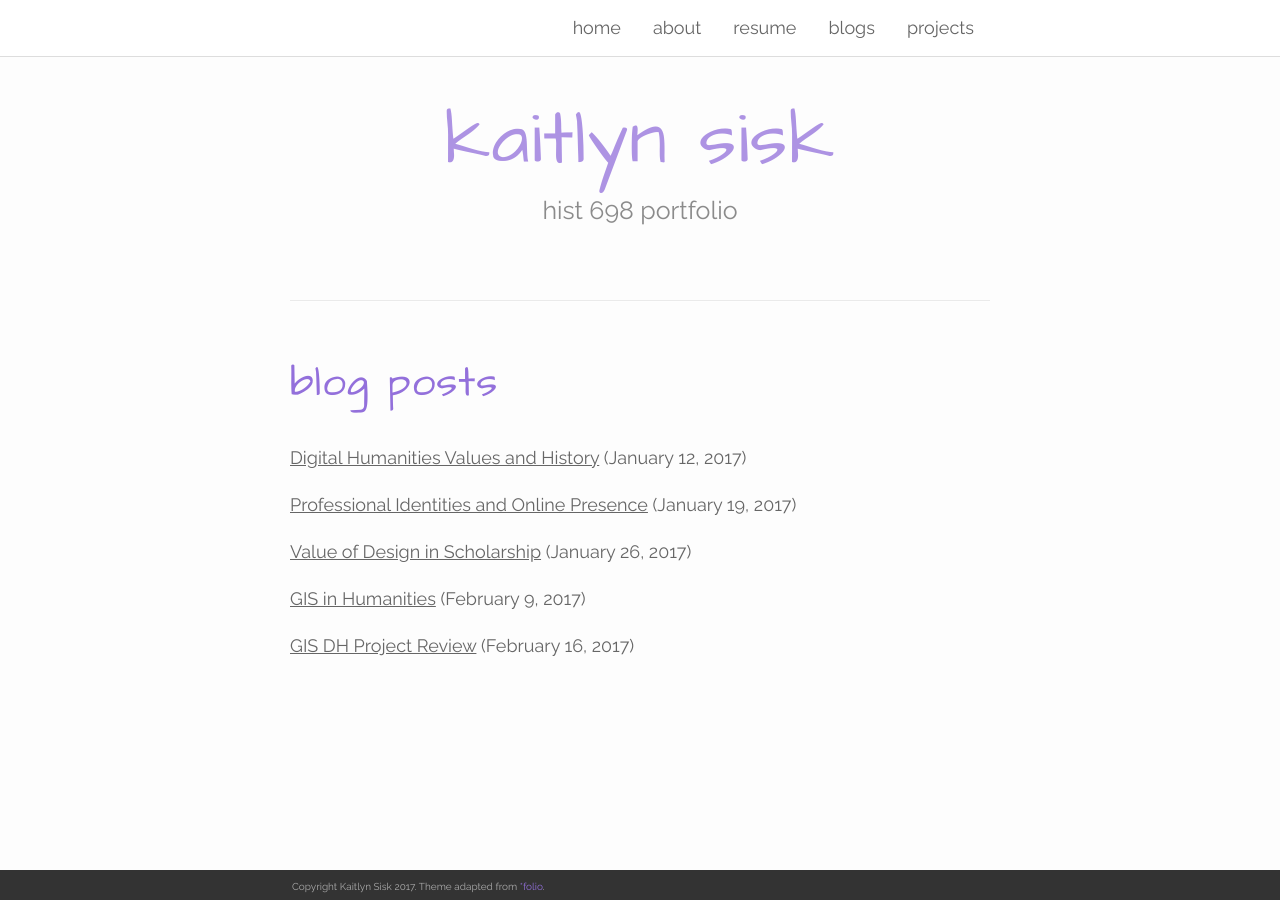
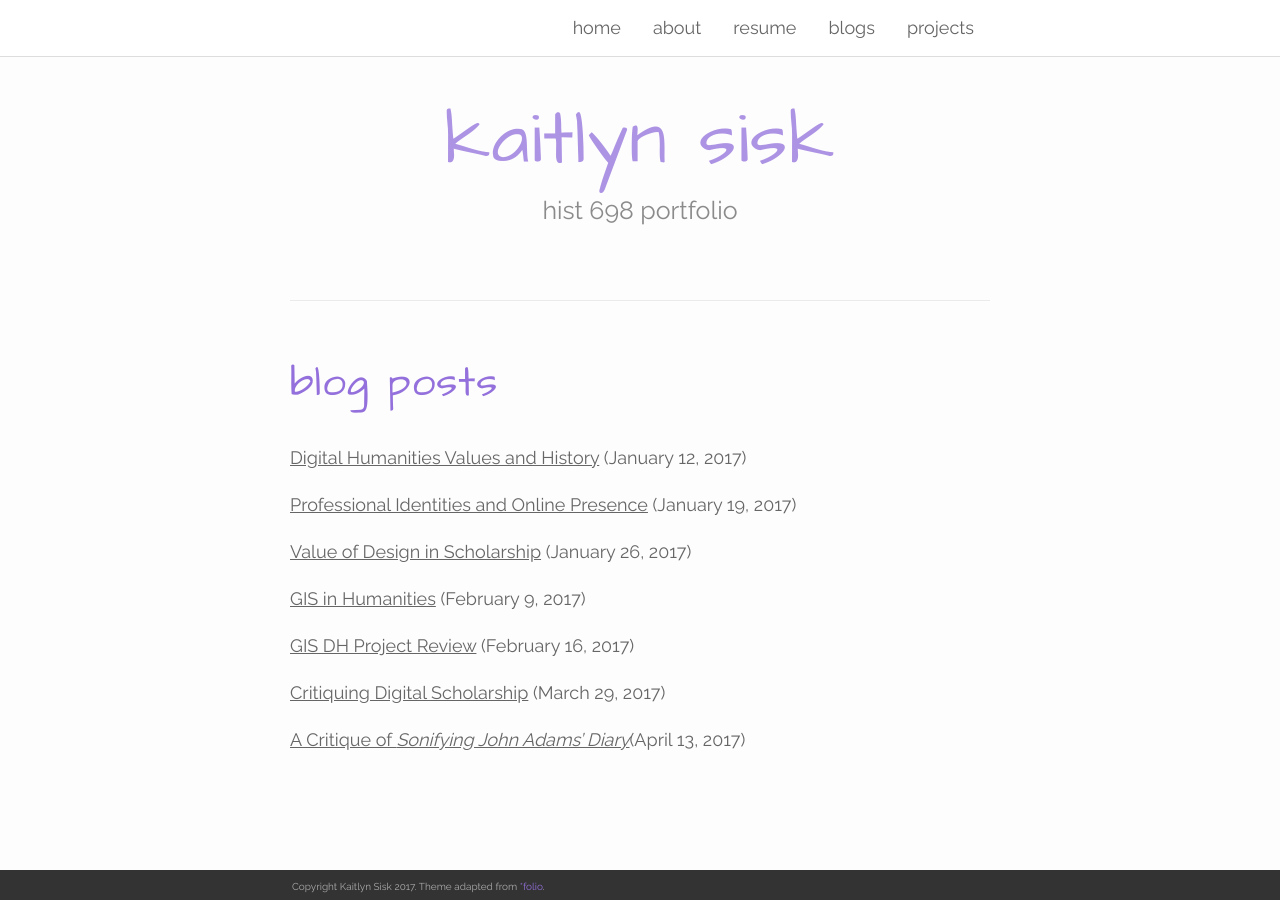
Before and after one commit to k8lyn6/hist698portfolio, a Jekyll site: the page built from blogs.md, in a window 1280 px wide. Built offline with Jekyll 4.4.1, drawn with Linux system fonts in a browser that asks for light colours; nearby versions of some CDN libraries; some web fonts are replaced.

Commit message:
updated blogs page

```diff
--- a/blogs.md
+++ b/blogs.md
@@ -11,3 +11,7 @@ title: "blog posts"
 [GIS in Humanities](/blog-posts/GIS-in-history) (February 9, 2017)
 
 [GIS DH Project Review](/blog-posts/GIS-DH-project-review) (February 16, 2017)
+
+[Critiquing Digital Scholarship](/blog-posts/critiquing-digital-scholarship.md) (March 29, 2017)
+
+[A Critique of *Sonifying John Adams' Diary*](/blog-posts/critique-sonifying-john-adams-diary.md)(April 13, 2017)
```
